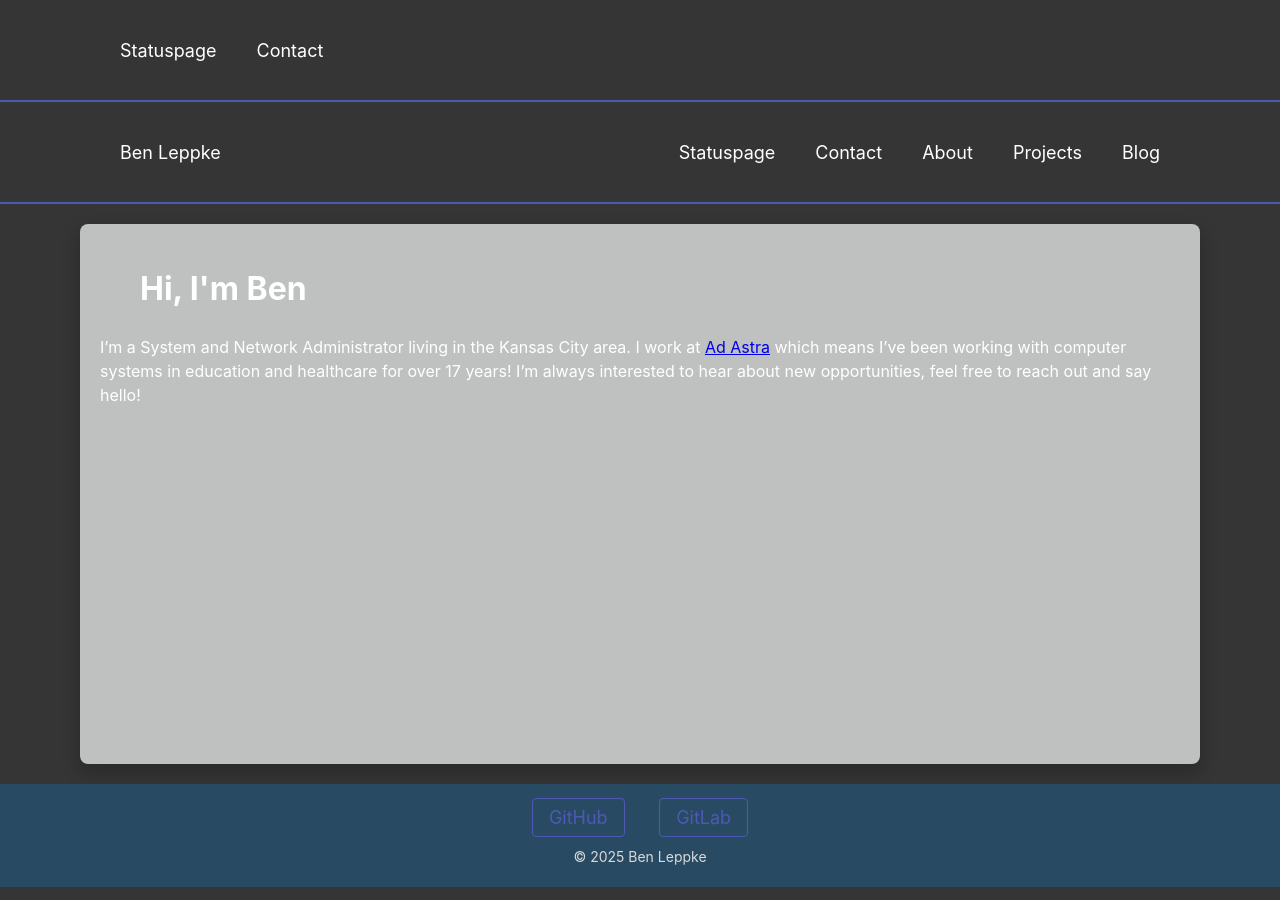
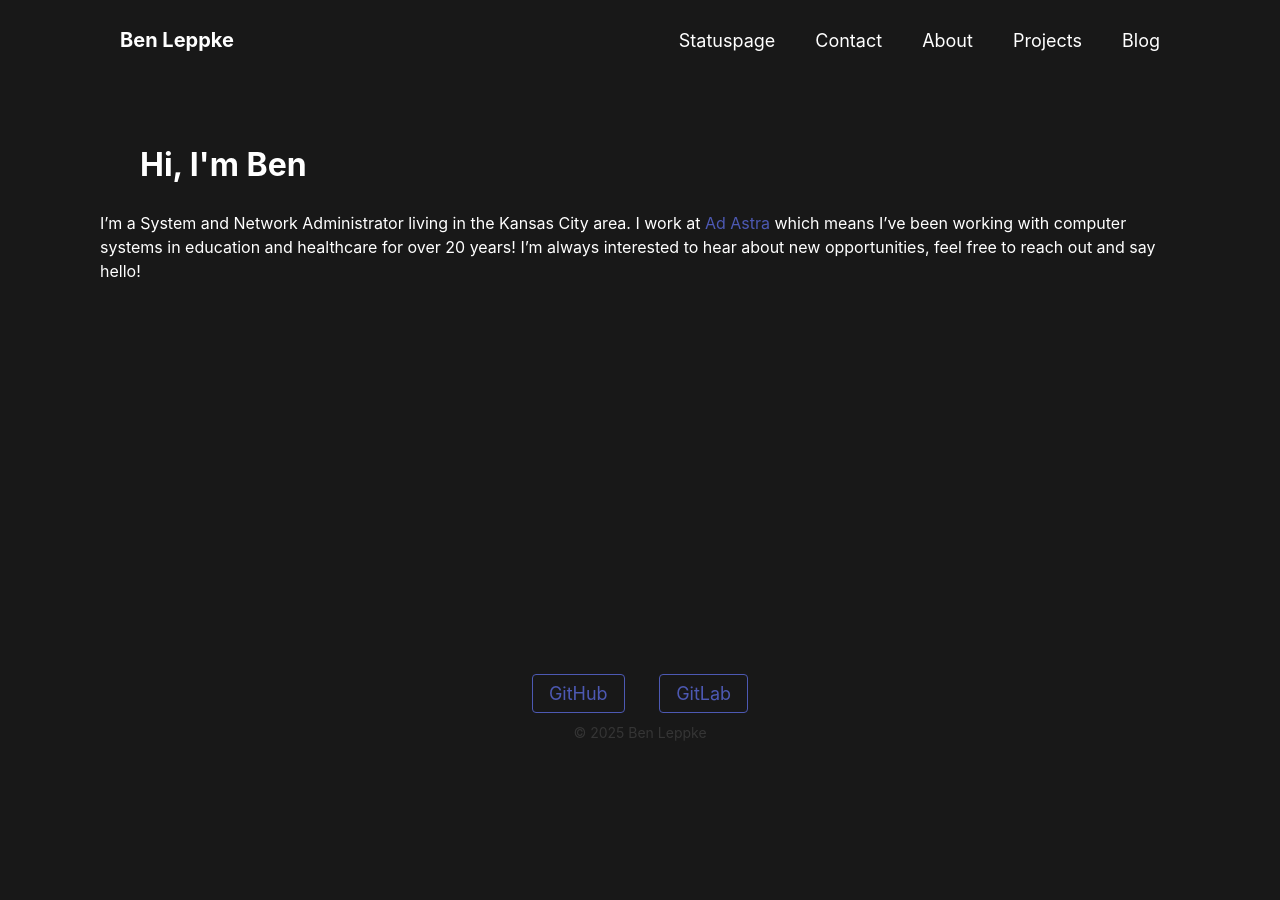
Before and after one commit to benleppke/benleppke.github.io, a Jekyll site: the page built from index.md, in a window 1280 px wide. Built offline with Jekyll 4.4.1, drawn with Linux system fonts in a browser that asks for light colours.

Commit message:
Layout updates

```diff
--- a/_includes/head.html
+++ b/_includes/head.html
@@ -1,11 +1,17 @@
 <meta charset="utf-8">
 <link rel="stylesheet" href="/assets/css/main.css">
 <title>{{ page.title }}</title>
-<div id="header">
+<header id="header">
     <div class="nav">
-        <div class="nav-right">
-            <a href="https://status.benleppke.com">Statuspage</a>
-            <a href="https://status.benleppke.com">Contact</a>
-        </div>
+    <div class="nav-left">
+        <a href="/">{{ site.title }}</a>
     </div>
-</div>
+    <div class="nav-right">
+        <a href="/statuspage">Statuspage</a>
+        <a href="/contact">Contact</a>
+        <a href="/about">About</a>
+        <a href="/projects">Projects</a>
+        <a href="/blog">Blog</a>
+    </div>
+    </div>
+</header>
--- a/_layouts/about.html
+++ b/_layouts/about.html
@@ -4,20 +4,6 @@
     {% include head.html %}
   </head>
   <body>
-    <header id="header">
-      <div class="nav">
-        <div class="nav-left">
-          <a href="/">{{ site.title }}</a>
-        </div>
-        <div class="nav-right">
-          <a href="/statuspage">Statuspage</a>
-          <a href="/contact">Contact</a>
-          <a href="/about">About</a>
-          <a href="/projects">Projects</a>
-          <a href="/blog">Blog</a>
-        </div>
-      </div>
-    </header>
     <div class="wrapper">
       <img class="profile" src="{{ site.profile }}">
       <h1>{{ site.greeting }}</h1>
--- a/assets/css/main.css
+++ b/assets/css/main.css
@@ -1,7 +1,7 @@
 body {
     margin: auto;
     color: #D9D9D9;
-    background-color: #353535;
+    background-color: #181818;
     font: 400 16px/1.5 -apple-system, BlinkMacSystemFont, "Segoe UI", Roboto, Helvetica, Arial, sans-serif, "Apple Color Emoji", "Segoe UI Emoji", "Segoe UI Symbol";
 }
 
@@ -14,9 +14,8 @@ body {
 /* Navbar */
 
 #header {
-    min-height: 80px;
-    background: #353535;
-    border-bottom: 2px solid #4D59B3;
+    min-height: 60px;
+    background: #181818;
     position: sticky;
     top: 0;
     z-index: 100;
@@ -25,7 +24,7 @@ body {
 .nav {
     padding: 10px;
     margin: auto;
-    min-height: 80px;
+    min-height: 60px;
     max-width: 1080px;
     display: flex;
     justify-content: space-between;
@@ -41,6 +40,11 @@ body {
     text-decoration: none;
 }
 
+.nav-left a {
+    font-size: 20px;
+    font-weight: bold;
+}
+
 .nav a:hover {
     color: #4D59B3;
     background-color: rgba(255, 255, 255, 0.1);
@@ -54,15 +58,14 @@ body {
 }
 
 .wrapper {
-    background: #BFC0C0;
     color: #FFFFFF;
     min-height: 500px;
     max-width: 1080px;
     padding: 20px;
     margin: 20px auto;
     border-radius: 8px;
-    -webkit-box-shadow: 0 8px 17px 2px rgba(0, 0, 0, 0.2);
-    box-shadow: 0 8px 17px 2px rgba(0, 0, 0, 0.2);
+    /* -webkit-box-shadow: 0 8px 17px 2px rgba(0, 0, 0, 0.2);
+    box-shadow: 0 8px 17px 2px rgba(0, 0, 0, 0.2); */
 }
 
 .profile {
@@ -73,7 +76,6 @@ body {
 }
 
 #footer {
-    background: #284B63;
     color: #D9D9D9;
     padding: 20px 0;
     text-align: center;
@@ -102,5 +104,20 @@ body {
 .copyright {
     margin-top: 15px;
     font-size: 14px;
-    color: #D9D9D9;
+    color: #353535;
 }
+
+/* Main content links */
+.wrapper a {
+    color: #4D59B3;
+    text-decoration: none;
+    transition: color 0.3s ease;
+}
+
+.wrapper a:hover {
+    color: #BFC0C0;
+}
+
+.wrapper a:visited {
+    color: #4D59B3;
+}
--- a/index.md
+++ b/index.md
@@ -3,4 +3,4 @@ layout: about
 title: Ben Leppke
 ---
 
-I’m a System and Network Administrator living in the Kansas City area. I work at [Ad Astra](https://www.aais.com/) which means I’ve been working with computer systems in education and healthcare for over 17 years! I’m always interested to hear about new opportunities, feel free to reach out and say hello!
+I’m a System and Network Administrator living in the Kansas City area. I work at [Ad Astra](https://www.aais.com/) which means I’ve been working with computer systems in education and healthcare for over 20 years! I’m always interested to hear about new opportunities, feel free to reach out and say hello!
```
